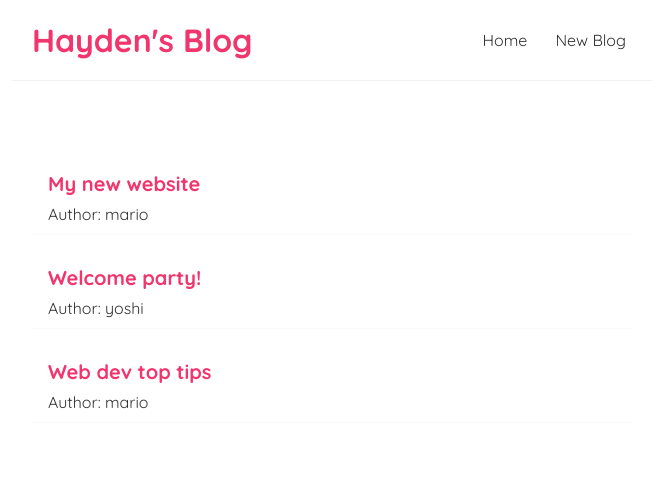
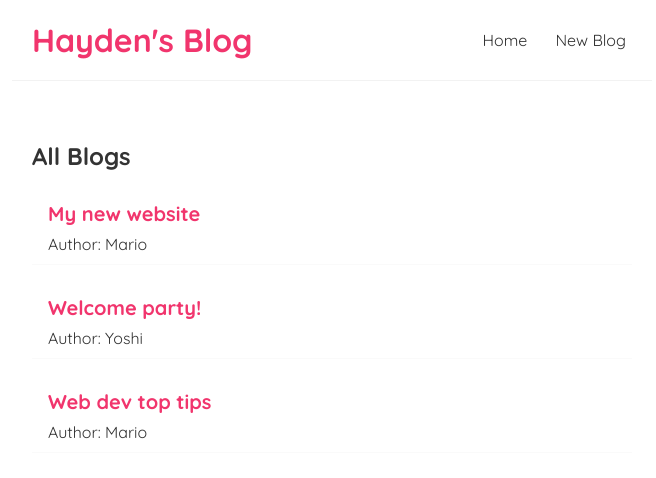
Before and after one commit to haydenshelley/react-blog-tutorial, a React (Create React App) app: page / in a window 1280 px wide. Shown: the top 478 px of the page, without its empty margins (308-964 px from the left). Built offline with nearby package versions, Linux system fonts and the light colour scheme.

Commit message:
externalize blogs props in separate BlogList component

```diff
--- /dev/null
+++ b/src/BlogList.js
@@ -0,0 +1,15 @@
+const BlogList = ({ blogs, title }) => {
+  return (
+    <div className="blog-List">
+      <h2>{title}</h2>
+      {blogs.map((blog) => (
+        <div className="blog-preview" key={blog.id}>
+          <h2>{blog.title}</h2>
+          <p>Author: {blog.author} </p>
+        </div>
+      ))}
+    </div>
+  );
+};
+
+export default BlogList;
--- a/src/Home.js
+++ b/src/Home.js
@@ -1,25 +1,21 @@
 import { useState } from "react";
+import BlogList from "./BlogList";
 
 const Home = () => {
   const [blogs, setBlogs] = useState([
-    { title: "My new website", body: "lorem ipsum...", author: "mario", id: 1 },
-    { title: "Welcome party!", body: "lorem ipsum...", author: "yoshi", id: 2 },
+    { title: "My new website", body: "lorem ipsum...", author: "Mario", id: 1 },
+    { title: "Welcome party!", body: "lorem ipsum...", author: "Yoshi", id: 2 },
     {
       title: "Web dev top tips",
       body: "lorem ipsum...",
-      author: "mario",
+      author: "Mario",
       id: 3,
     },
   ]);
 
   return (
     <div className="home">
-      {blogs.map((blog) => (
-        <div className="blog-preview" key={blog.id}>
-          <h2>{blog.title}</h2>
-          <p>Author: {blog.author} </p>
-        </div>
-      ))}
+      <BlogList blogs={blogs} title={"All Blogs"} />
     </div>
   );
 };
```
